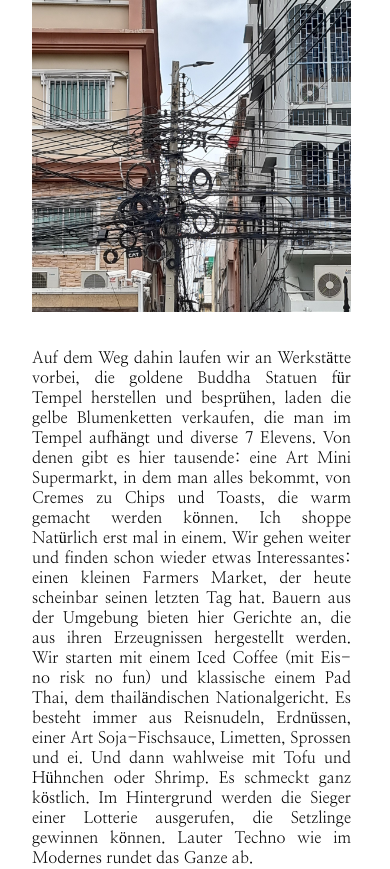
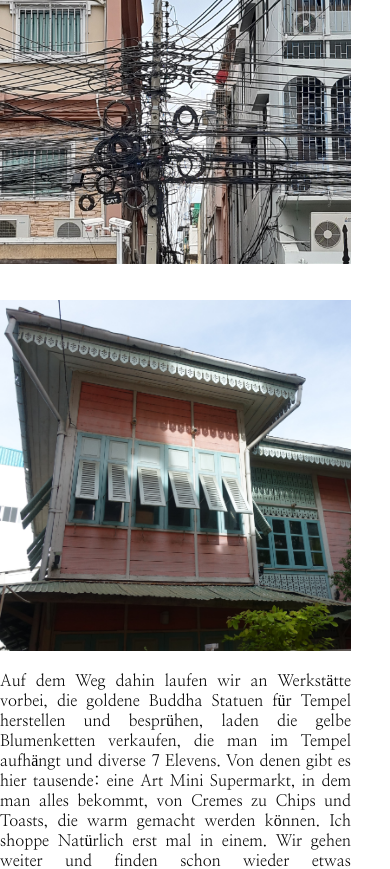
Before and after one commit to Mu5hroomc4t/HannysBlog, a plain HTML site: page owndesign.html in a window 390 px wide. Shown: the part 978-1847 px from the top of the page. Drawn offline with Linux system fonts and the light colour scheme.

Commit message:
changed mobile view

```diff
--- a/CSS/WebsiteDesign.css
+++ b/CSS/WebsiteDesign.css
@@ -89,13 +89,13 @@ body {
   width: auto;
   display: flex;
   justify-content: space-between;
+  gap: 1.25rem;
 }
 
 .content-image {
-  width: 100%;
+  width: 80%;
   object-fit: fill;
   margin-top: 1rem;
-  margin-bottom: 1rem;
 }
 
 .content-image-broad {
@@ -104,7 +104,6 @@ body {
   max-height: 900px;
   object-fit: fill;
   margin-top: 1rem;
-  margin-bottom: 1rem;
 }
 
 /*/////////////////// MOBILE ///////////////////*/
@@ -113,7 +112,7 @@ body {
   .header-name {
     color: #594c53;
     font-size: 35px;
-    margin-left: 7%;
+    margin-left: 5%;
     padding-left: 1rem;
   }
 
@@ -152,17 +151,17 @@ body {
   .title {
     font-size: 25px;
     margin-top: 2rem;
-    padding-left: 2rem;
     margin-bottom: 0.5rem;
   }
 
   .content {
-    width: 90%;
+    width: 100%;
   }
 
   .text {
-    margin-left: 2rem;
+    width: 90%;
     margin-bottom: 2rem;
+    margin-left: 0;
     margin-top: 0.5rem;
     text-align: justify;
     text-justify: inter-word;
@@ -172,6 +171,12 @@ body {
     display: flex;
     justify-content: space-between;
     flex-direction: column;
+  }
+
+  .content-image {
+    width: 100%;
+    object-fit: fill;
+    margin-top: 1rem;
   }
 }
 
--- a/owndesign.html
+++ b/owndesign.html
@@ -49,7 +49,7 @@
             gelegen. Es gibt ein Fenster, das geht aber raus zur nächsten
             Häuserwand und lässt sich nicht öffnen. Das einzige Licht ist
             deswegen die Neonröhre an der Decke. Immerhin bezahlen wir nur 12 €
-            pro Nacht. Wir Rügen uns erst mal aus und kommen an. Am Nachmittag
+            pro Nacht. Wir ruhen uns erst mal aus und kommen an. Am Nachmittag
             gehen wir dann raus, die kleine Umhängetasche gepackt mit
             Portemonnaie, Reisepass in der gelben Gudetama Hülle, Lippenstift
             und Regenschirm. Den kann man immer gebrauchen, wie ich in Singapur
@@ -62,6 +62,11 @@
                 class="content-image"
                 src="images/bangkok/cabel-chaos.jpeg"
                 alt="Kabel-Knoten am Straßenrand"
+              />
+              <img
+                class="content-image"
+                src="images/bangkok/traditional-home.jpg"
+                alt="Traditionelle Häuserfassade"
               />
             </div>
             <br />
```
